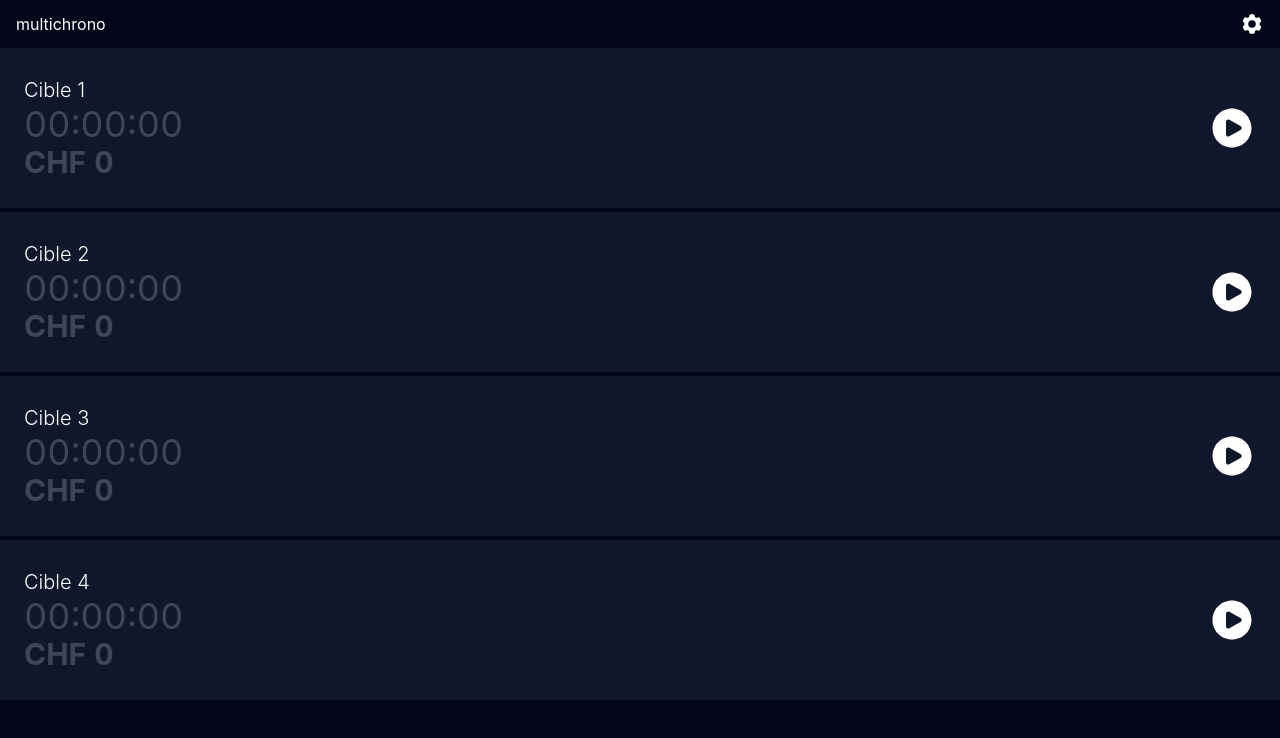
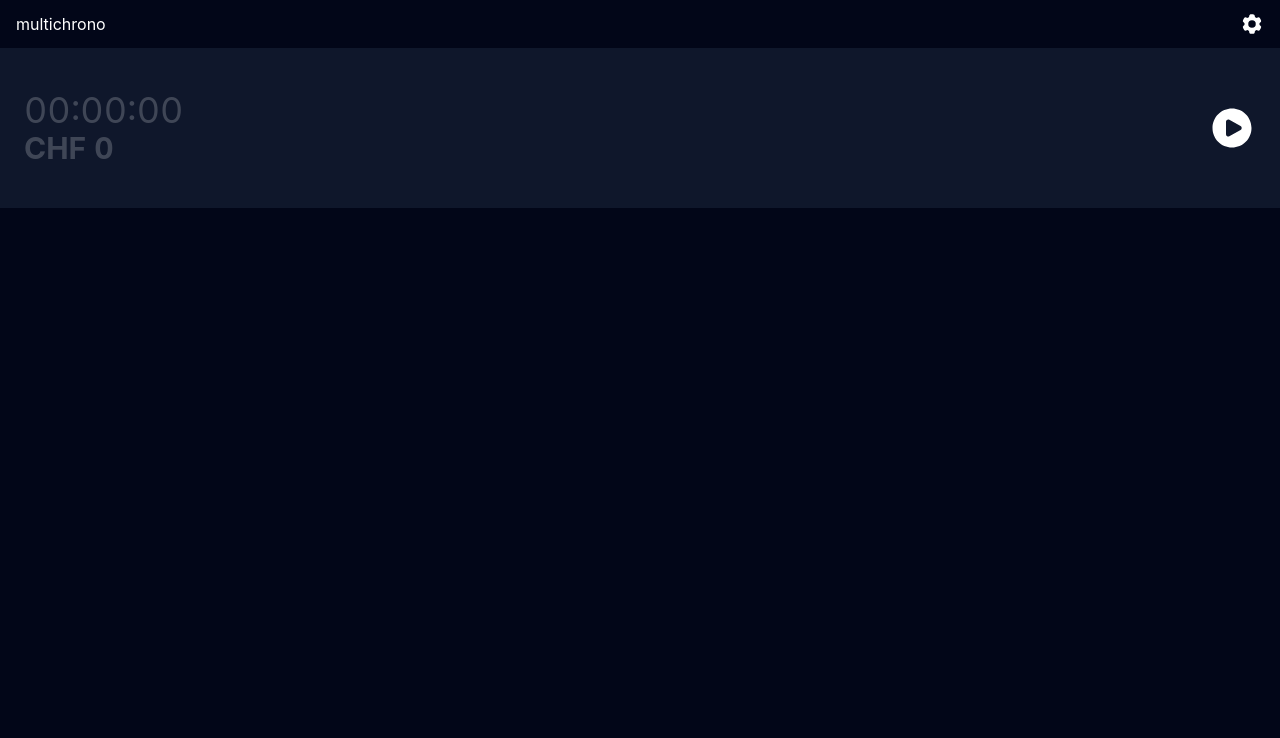
Before and after one commit to j4kim/multichrono, a Vue app: page / in a window 1280 px wide. Shown: the top 738 px of the page. Built offline with nearby package versions, Linux system fonts and the light colour scheme.

Commit message:
use object instead of array for chronos

```diff
--- a/src/components/Chrono.vue
+++ b/src/components/Chrono.vue
@@ -8,7 +8,7 @@ import { useSwipe } from "@vueuse/core";
 
 const props = defineProps({
   chrono: Object,
-  index: Number,
+  id: String,
 });
 
 const el = useTemplateRef("el");
@@ -32,7 +32,7 @@ const { lengthX } = useSwipe(el, {
     :chrono="chrono"
     class="flex h-40 grow items-center justify-between px-6 py-1"
     :class="getBgClass(chrono)"
-    @click="$router.push(`/chrono/${index}`)"
+    @click="$router.push(`/chrono/${id}`)"
   >
     <div>
       <div class="text-xl font-light">
--- a/src/router.js
+++ b/src/router.js
@@ -5,7 +5,7 @@ import SettingsView from "./views/SettingsView.vue";
 
 const routes = [
   { path: "/", component: HomeView },
-  { path: "/chrono/:index", component: ChronoView },
+  { path: "/chrono/:id", component: ChronoView },
   { path: "/settings", component: SettingsView },
 ];
 
--- a/src/store.js
+++ b/src/store.js
@@ -7,16 +7,16 @@ export const settings = useStorage("settings", {
   hourlyRate: 30,
 });
 
-export const chronos = useStorage("chronos", [
-  newChrono("Cible 1"),
-  newChrono("Cible 2"),
-  newChrono("Cible 3"),
-  newChrono("Cible 4"),
-]);
+export function newChronoId() {
+  return Date.now() + "." + Math.random();
+}
+
+export const chronos = useStorage("chronos", {
+  [newChronoId()]: newChrono(null),
+});
 
 export function newChrono(label) {
   return {
-    id: Date.now() + "." + Math.random(),
     label,
     state: "initial",
     offset: 0,
@@ -54,14 +54,18 @@ export function stop(chrono) {
   chrono.offset = 0;
 }
 
-export function remove(index) {
-  chronos.value.splice(index, 1);
+export function remove(id) {
+  delete chronos.value[id];
 }
 
-export function confirmAndRemove(index) {
+export function add(label) {
+  chronos.value[newChronoId()] = newChrono(label);
+}
+
+export function confirmAndRemove(id) {
   const confirmed = confirm("Supprimer le chrono ?");
   if (confirmed) {
-    remove(index);
+    remove(id);
   }
   return confirmed;
 }
--- a/src/views/ChronoView.vue
+++ b/src/views/ChronoView.vue
@@ -22,7 +22,7 @@ import Price from "../components/Price.vue";
 const route = useRoute();
 const router = useRouter();
 
-const chrono = computed(() => chronos.value[route.params.index]);
+const chrono = computed(() => chronos.value[route.params.id]);
 
 function update() {
   const minutes = prompt("Minutes");
@@ -35,7 +35,7 @@ function update() {
 }
 
 function confirmAndRemoveAndGoHome() {
-  if (confirmAndRemove(route.params.index)) {
+  if (confirmAndRemove(route.params.id)) {
     router.push("/");
   }
 }
--- a/src/views/HomeView.vue
+++ b/src/views/HomeView.vue
@@ -13,12 +13,7 @@ import { Cog6ToothIcon } from "@heroicons/vue/24/solid";
       </RouterLink>
     </header>
     <div class="flex grow flex-col gap-1">
-      <Chrono
-        v-for="(chrono, index) in chronos"
-        :key="chrono.id"
-        :chrono
-        :index
-      />
+      <Chrono v-for="(chrono, id) in chronos" :key="id" :chrono :id />
     </div>
   </div>
 </template>
--- a/src/views/SettingsView.vue
+++ b/src/views/SettingsView.vue
@@ -1,18 +1,18 @@
 <script setup>
 import { ArrowLeftIcon, PlusIcon, XMarkIcon } from "@heroicons/vue/24/solid";
-import { settings } from "../store.js";
-import { ref } from "vue";
 import {
+  add,
+  settings,
   chronos,
   confirmAndRemove,
   getStateString,
-  newChrono,
 } from "../store.js";
+import { ref } from "vue";
 
 const applying = ref(false);
 
 function apply() {
-  chronos.value.forEach(
+  Object.values(chronos.value).forEach(
     (chrono) => (chrono.hourlyRate = settings.value.hourlyRate),
   );
   applying.value = true;
@@ -23,7 +23,7 @@ function apply() {
 
 function addChrono() {
   const label = prompt("Nom");
-  chronos.value.push(newChrono(label));
+  add(label);
 }
 </script>
 
@@ -61,10 +61,10 @@ function addChrono() {
       <div>
         <div>Chronos</div>
         <table class="mt-1 w-full">
-          <tr v-for="(chrono, index) in chronos">
+          <tr v-for="(chrono, id) in chronos">
             <td class="pr-2">
               <RouterLink
-                :to="`/chrono/${index}`"
+                :to="`/chrono/${id}`"
                 class="font-bold text-cyan-600 hover:underline"
               >
                 {{ chrono.label }}
@@ -79,7 +79,7 @@ function addChrono() {
             <td>
               <button
                 class="my-2 flex items-center gap-1 rounded-full bg-red-400 p-0.5 text-slate-950 sm:pr-4 sm:pl-2"
-                @click="confirmAndRemove(index)"
+                @click="confirmAndRemove(id)"
               >
                 <XMarkIcon class="inline size-5" />
                 <span class="hidden sm:inline">Supprimer</span>
```
